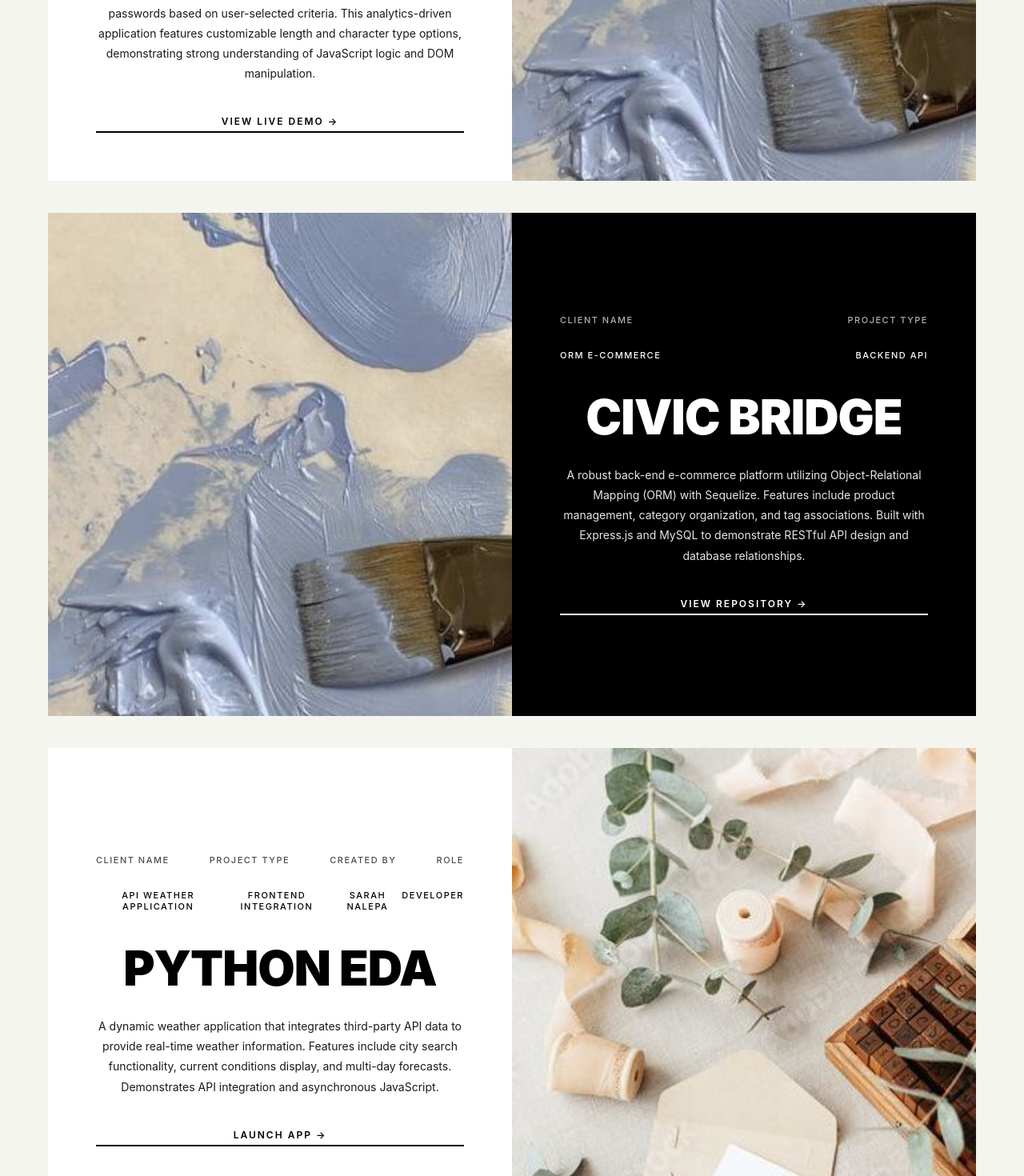
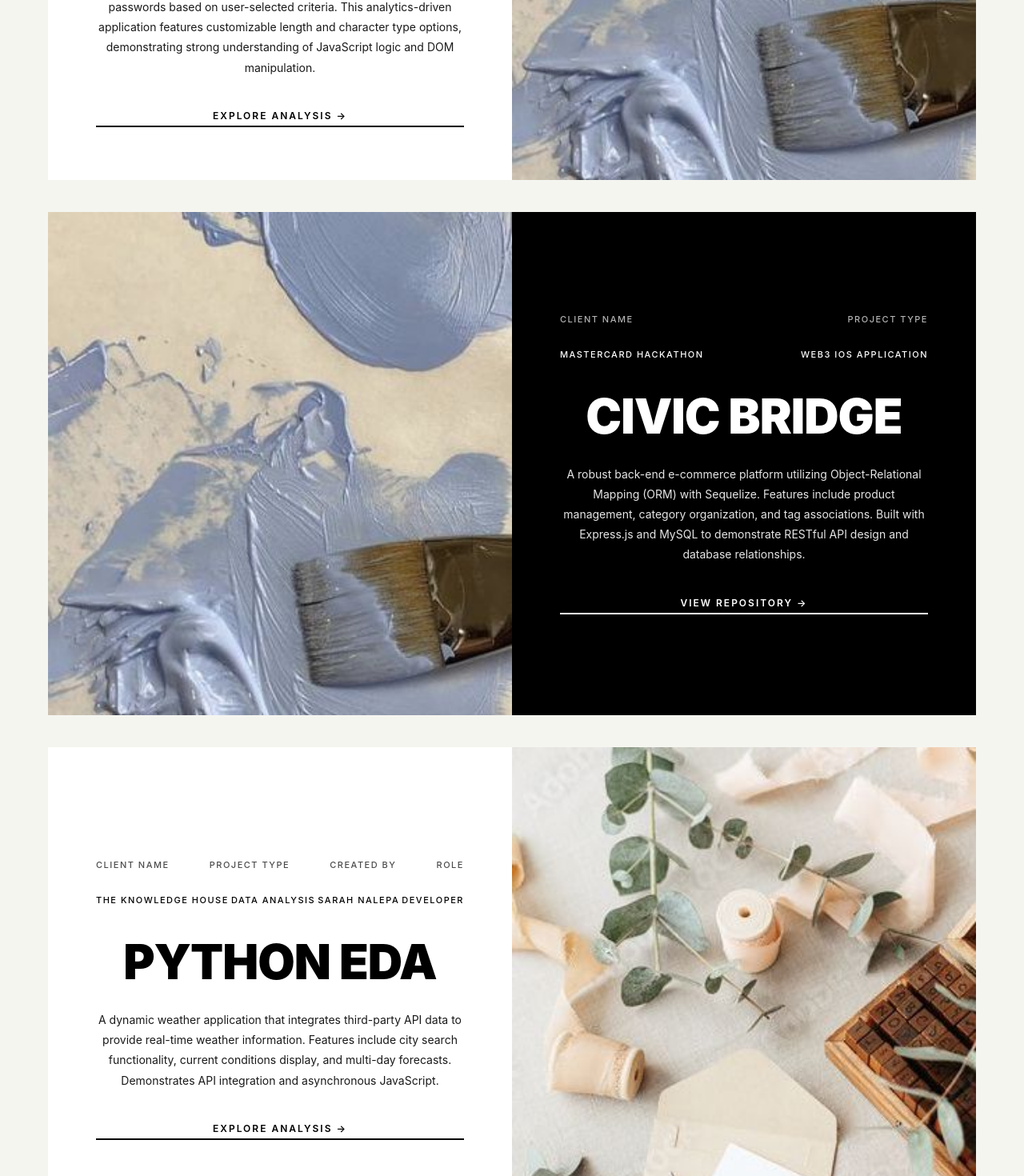
Before and after one commit to snalepa11/react-portfolio, a React (Vite) app: page /portfolio in a window 1280 px wide. Shown: the part 2100-3570 px from the top of the page at 80% size. Built offline with nearby package versions, Linux system fonts and the light colour scheme.

Commit message:
update portfolio

```diff
--- a/src/pages/Portfolio.jsx
+++ b/src/pages/Portfolio.jsx
@@ -31,19 +31,19 @@ export default function Portfolio() {
     },
     {
       title: "GUN\nVIOLENCE\nANALYTICS\nREPORT",
-      client: "Random Password Generator",
-      type: "Frontend Web App",
+      client: "The Knowledge House",
+      type: "Data Analysis",
       by: "Sarah Nalepa",
       description:
         "A secure password generation tool that creates randomized passwords based on user-selected criteria. This analytics-driven application features customizable length and character type options, demonstrating strong understanding of JavaScript logic and DOM manipulation.",
       image: paint,
       link: "https://github.com/jenellecodes/NYPD-Shooting-Incident-Data-Analysis",
-      ctaText: "View Live Demo",
+      ctaText: "Explore Analysis",
     },
     {
       title: "CIVIC\nBRIDGE",
-      client: "ORM E-Commerce",
-      type: "Backend API",
+      client: "MasterCard Hackathon",
+      type: "Web3 iOS Application",
       by: "Sarah Nalepa",
       description:
         "A robust back-end e-commerce platform utilizing Object-Relational Mapping (ORM) with Sequelize. Features include product management, category organization, and tag associations. Built with Express.js and MySQL to demonstrate RESTful API design and database relationships.",
@@ -53,14 +53,14 @@ export default function Portfolio() {
     },
     {
       title: "PYTHON\nEDA",
-      client: "API Weather Application",
-      type: "Frontend Integration",
+      client: "The Knowledge House",
+      type: "Data Analysis",
       by: "Sarah Nalepa",
       description:
         "A dynamic weather application that integrates third-party API data to provide real-time weather information. Features include city search functionality, current conditions display, and multi-day forecasts. Demonstrates API integration and asynchronous JavaScript.",
       image: shells,
       link: "https://github.com/snalepa11/shopping-behavior-",
-      ctaText: "Launch App",
+      ctaText: "Explore Analysis",
     },
   ];
 
```
